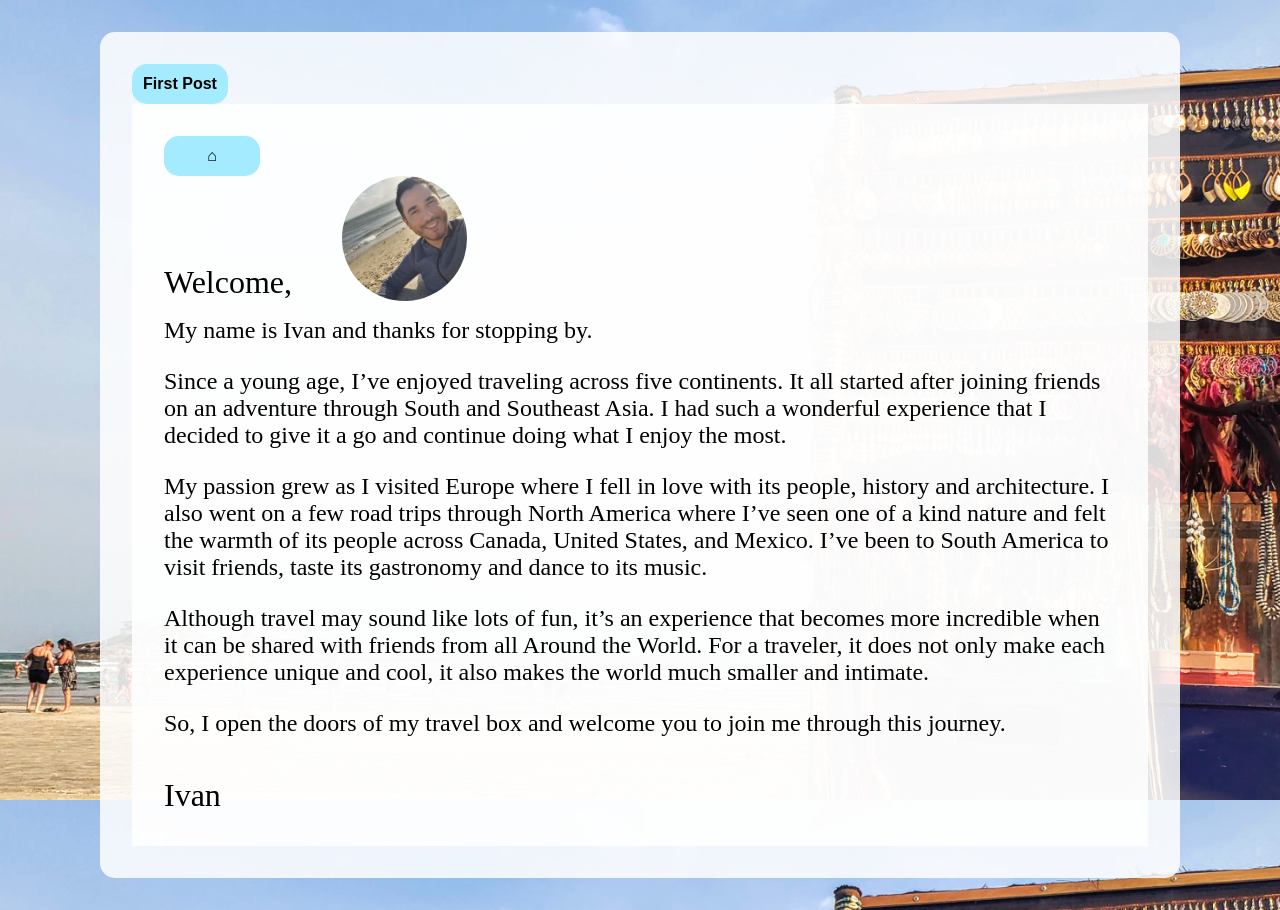
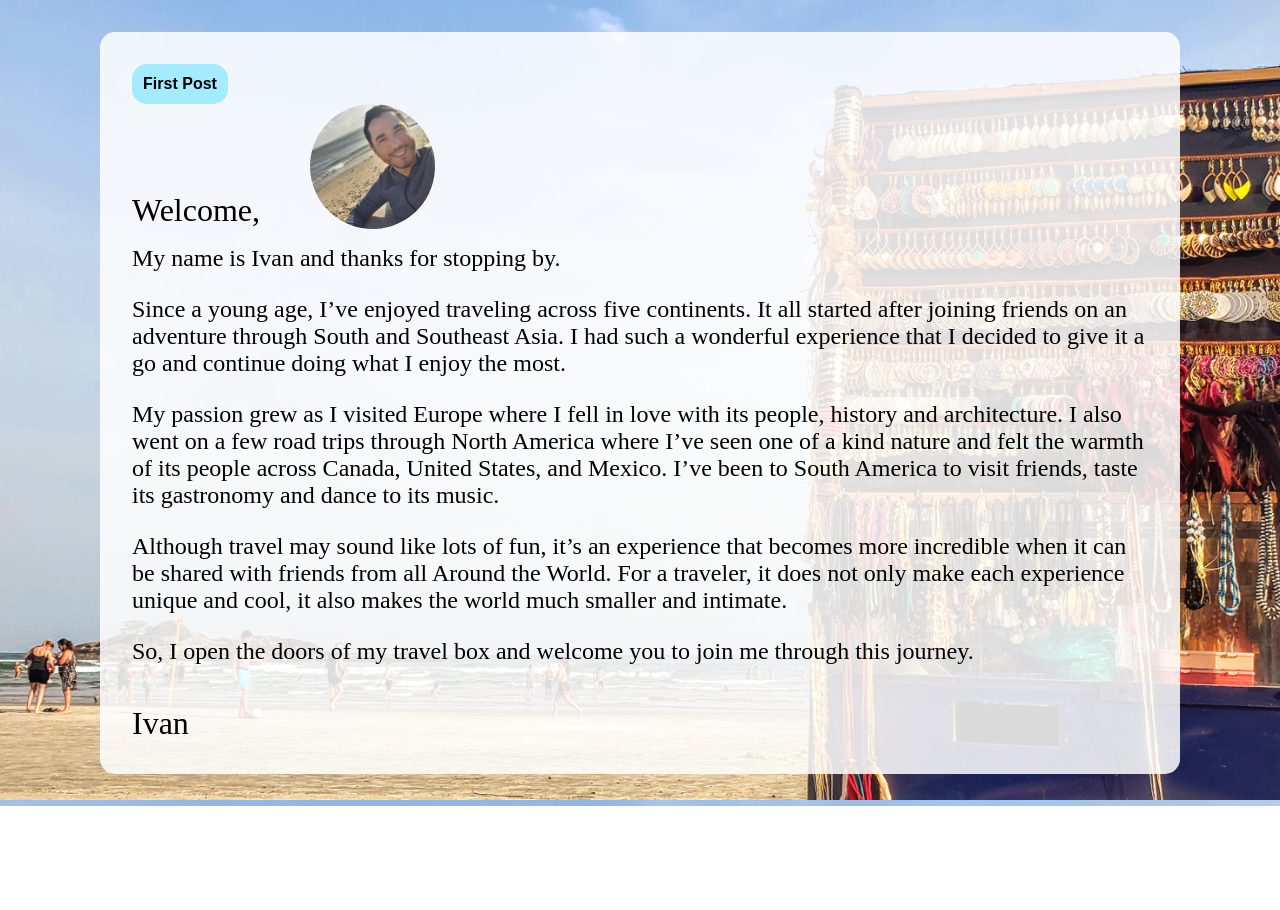
Before and after one commit to ivanzapatarivera/angkor, a React (Create React App) app in the folder client/: page / in a window 1280 px wide. After the commit the page ends 806 px from the top, so only its background shows below. Built offline with nearby package versions, Linux system fonts and the light colour scheme; a web font is replaced by a local one.

Commit message:
Edited letter.js with template. Need to add button into template.

```diff
--- a/client/src/setWelcomeLetter/letter.js
+++ b/client/src/setWelcomeLetter/letter.js
@@ -42,8 +42,8 @@ export default class Letter extends Component {
 
   ReturnImage() {
     let image = require("./selfie.jpg");
-    return image
-    // return <img src={image} className="profile-picture" alt={image} />;
+    // return image;
+    return <img src={image} className="profile-picture" alt={image} />;
   }
 
   render() {
@@ -60,14 +60,14 @@ export default class Letter extends Component {
         <div className="btn" id="first-post">
           First Post
         </div>
-        <Template
+        {/* <Template
           welcome={ ReturnWelcome() }
           introduction={ ReturnIntroduction() }
           textArr={ ReturnText() }
           signature={ ReturnSignature() }
           image={ ReturnImage() }
-        />
-        {/* <div className="welcome">
+        /> */}
+        <div className="welcome">
           <div className="welcome-text">
             <ReturnWelcome />
           </div>
@@ -88,7 +88,7 @@ export default class Letter extends Component {
 
         <div className="signature">
           <ReturnSignature />
-        </div> */}
+        </div>
       </section>
     );
   }
```
